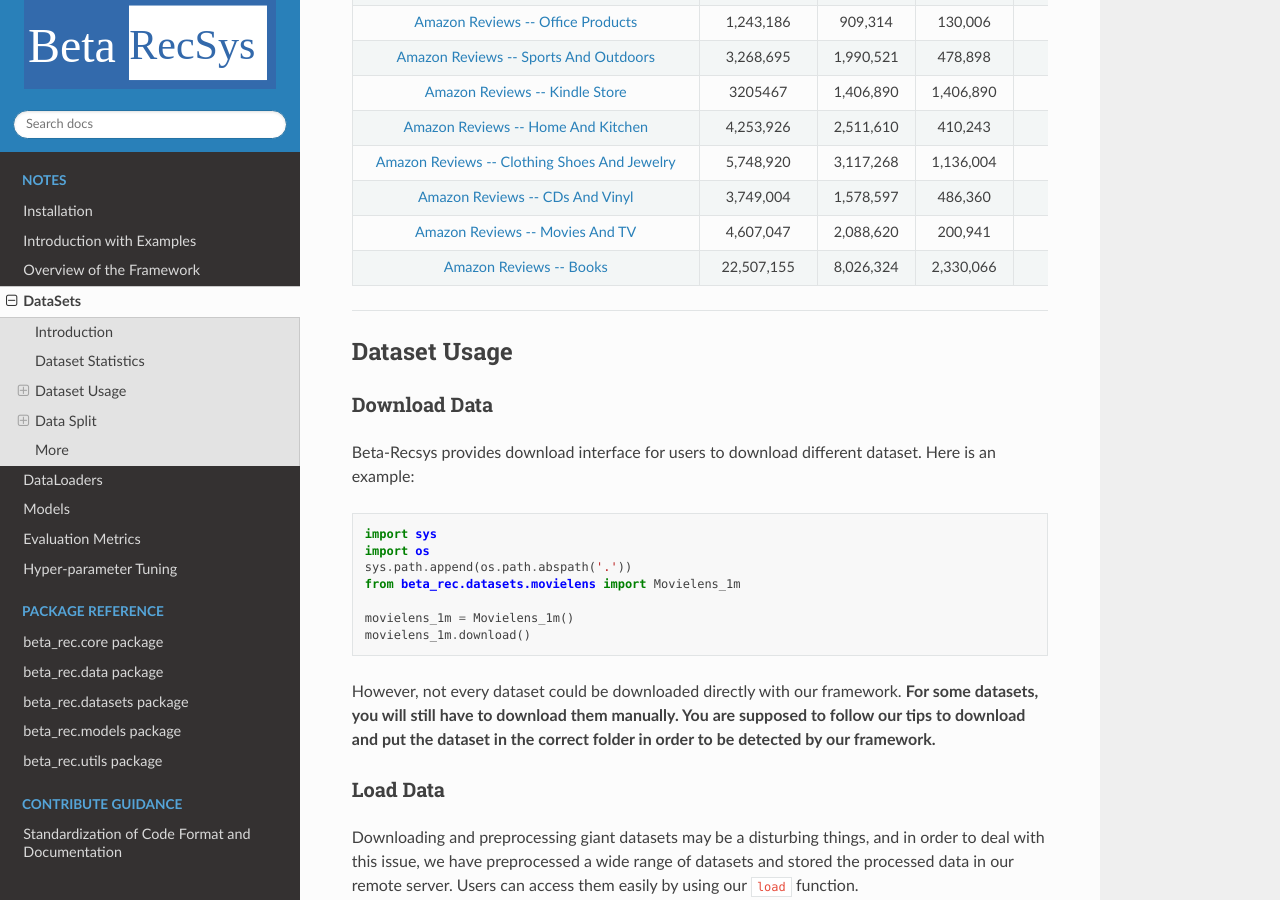
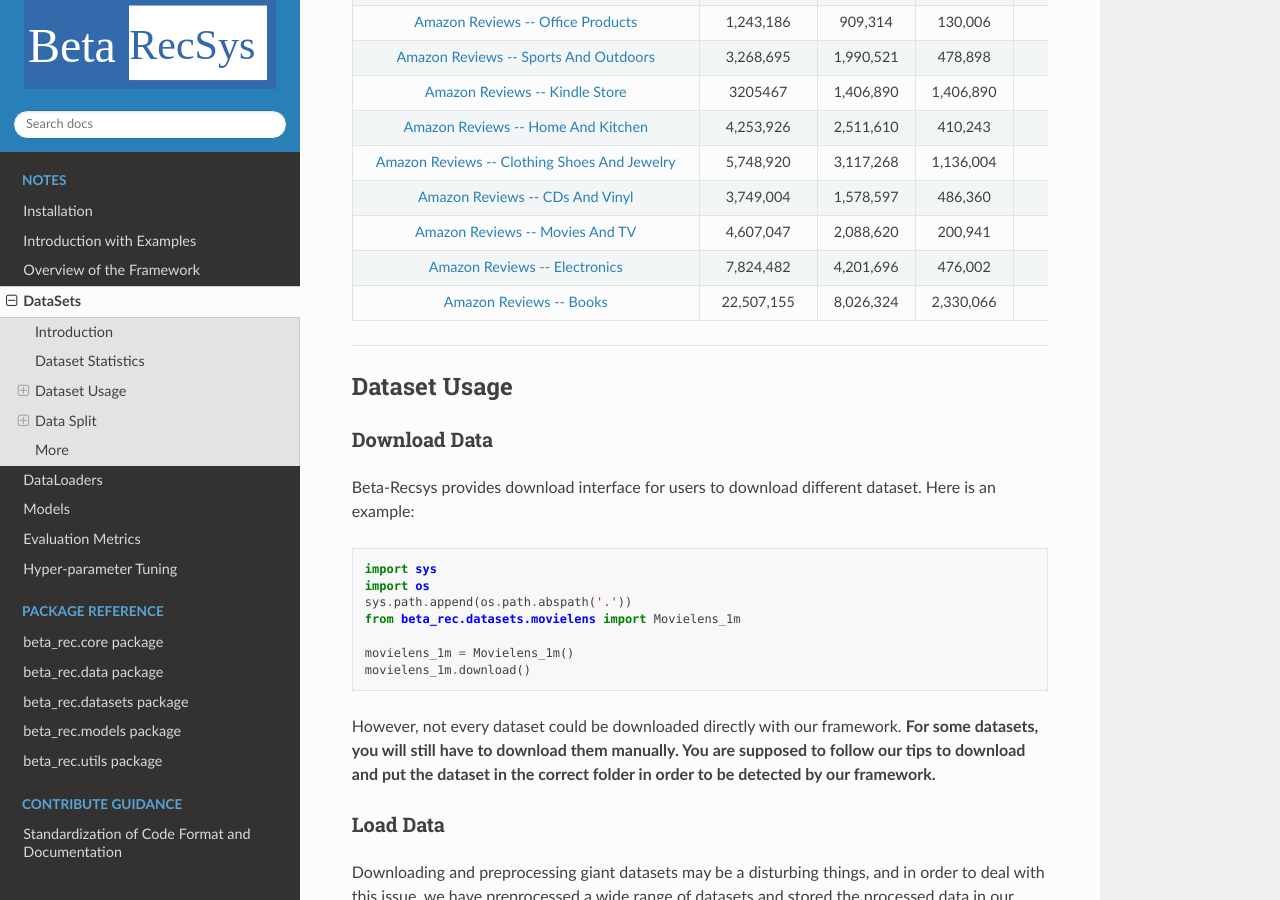
Before and after one commit to beta-team/beta-recsys, a Sphinx documentation site: the page built from docs/notes/datasets.md, in a window 1280 px wide and 900 px high, scrolled down 3653 px. Built offline with Sphinx 7.4.7 and the Read the Docs theme 2.0.0, drawn with Linux system fonts in a browser that asks for light colours; formulas are drawn with MathJax 3; pages that are not in the unit, such as notebooks, are missing from menus.

Commit message:
chore: update amazon stats

```diff
--- a/docs/notes/datasets.md
+++ b/docs/notes/datasets.md
@@ -115,6 +115,7 @@
 | [Amazon Reviews -- Clothing Shoes And Jewelry](http://jmcauley.ucsd.edu/data/amazon/links.html) | 5,748,920 | 3,117,268 | 1,136,004 | 5 | 4,209 |
 | [Amazon Reviews -- CDs And Vinyl](http://jmcauley.ucsd.edu/data/amazon/links.html) | 3,749,004 | 1,578,597 | 486,360 | 5 | 6,041 |
 | [Amazon Reviews -- Movies And TV](http://jmcauley.ucsd.edu/data/amazon/links.html) | 4,607,047 | 2,088,620 | 200,941 | 5 | 6,004 |
+| [Amazon Reviews -- Electronics](http://jmcauley.ucsd.edu/data/amazon/links.html) | 7,824,482 | 4,201,696 | 476,002 | 5 | 5,489 |
 | [Amazon Reviews -- Books](http://jmcauley.ucsd.edu/data/amazon/links.html) | 22,507,155 | 8,026,324 | 2,330,066 | 5 | 6,296 |
 
 ---
```
